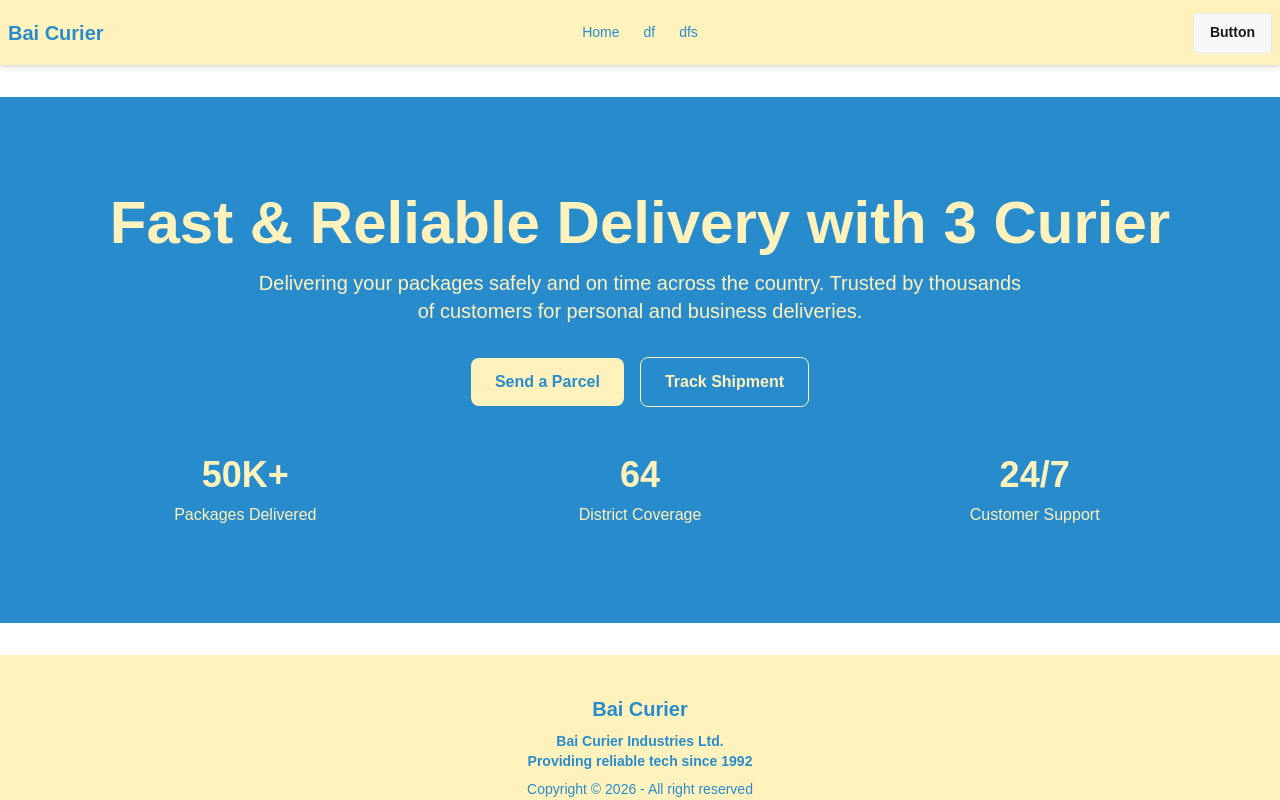
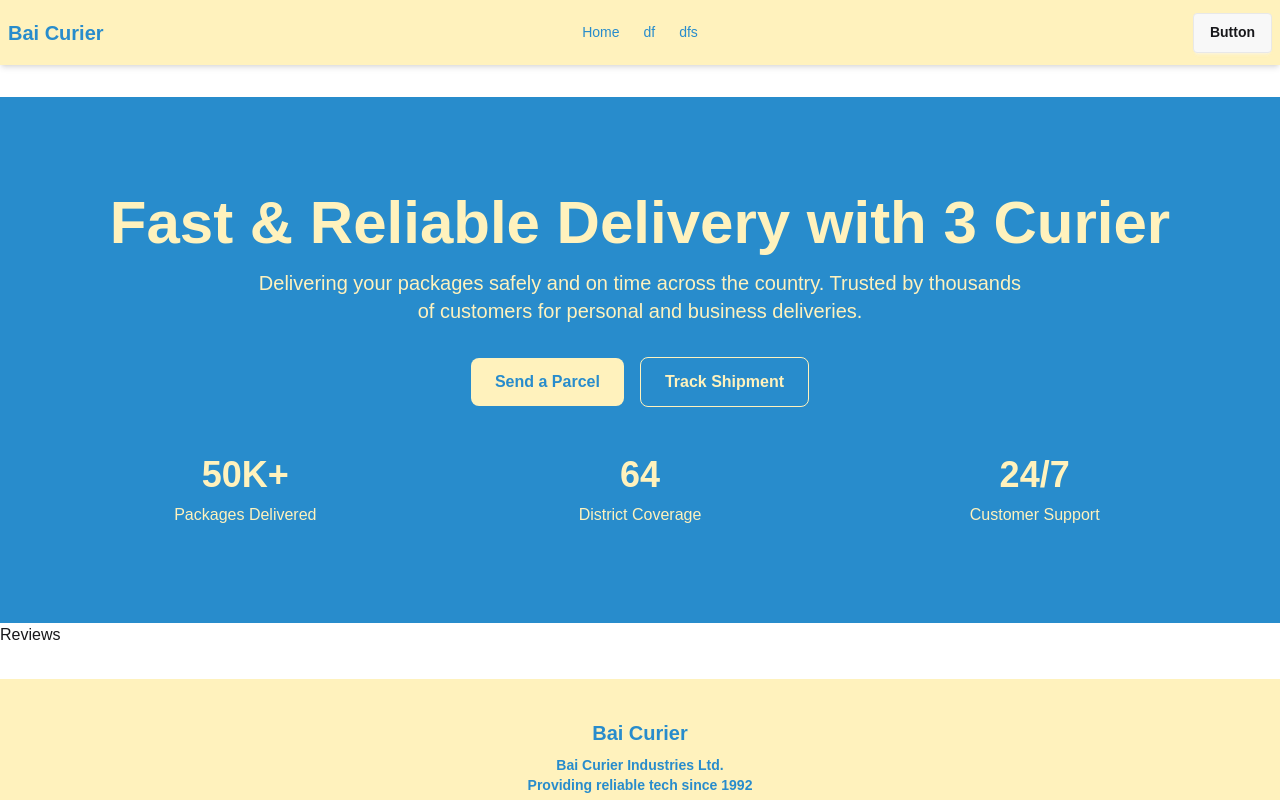
Before and after one commit to RohanR05/batrox-curier, a React (Vite) app: page / in a window 1280 px wide. Shown: the top 800 px of the page. Built offline with nearby package versions, Linux system fonts and the light colour scheme.

Commit message:
loading json data

```diff
--- a/src/pages/Home/Home.jsx
+++ b/src/pages/Home/Home.jsx
@@ -1,10 +1,16 @@
-import React from "react";
+import React, { Suspense } from "react";
 import Banner from "./Banner/Banner";
+import Review from "./Review/Review";
 
 const Home = () => {
+  const reviewData = fetch("/reviews.json").then((res) => res.json());
+
   return (
     <div>
       <Banner></Banner>
+      <Suspense fallback={<p>Loading Reviews</p>}>
+        <Review reviewData={reviewData}></Review>
+      </Suspense>
     </div>
   );
 };
--- /dev/null
+++ b/src/pages/Home/Review/Review.jsx
@@ -0,0 +1,9 @@
+import React, { use } from "react";
+
+const Review = ({ reviewData }) => {
+  const reviews = use(reviewData);
+  console.log(reviews);
+  return <div>Reviews</div>;
+};
+
+export default Review;
```
